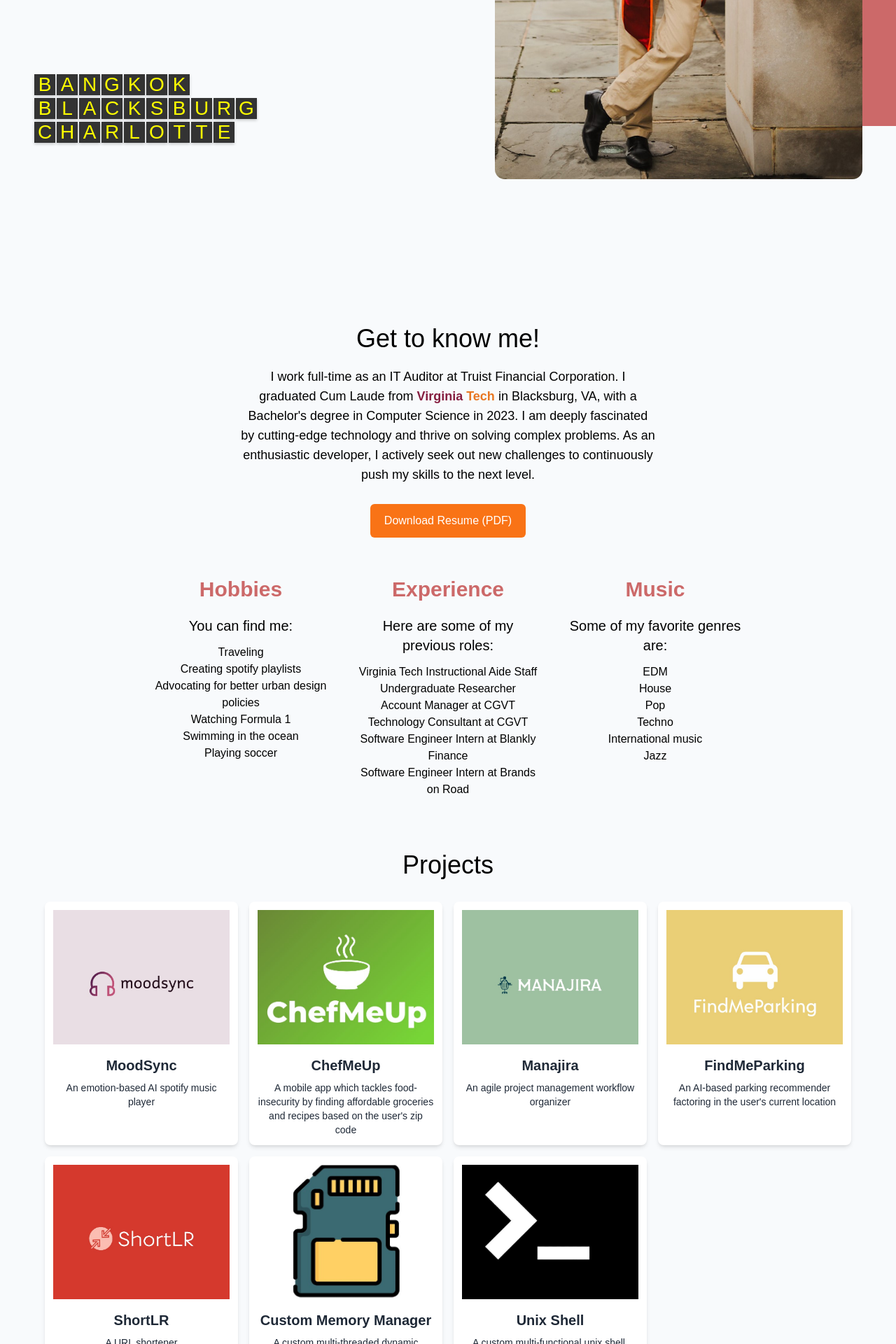
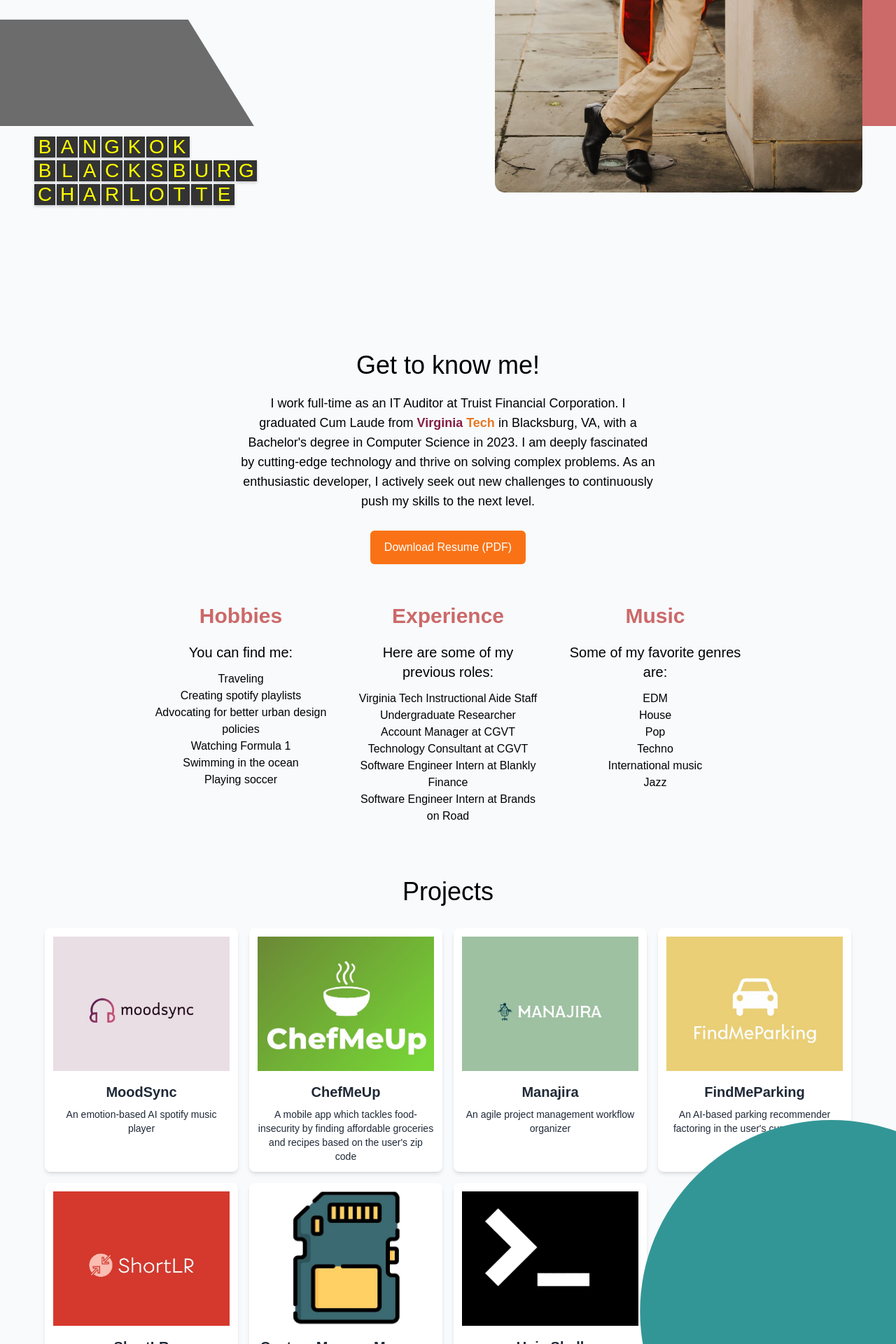
Before and after one commit to mehta-avi/avimehta.netlify.app, a React (Create React App) app: page / in a window 1280 px wide. Shown: the part 620-2540 px from the top of the page at 70% size. Built offline with nearby package versions, Linux system fonts and the light colour scheme.

Commit message:
refactored and new UI

```diff
--- a/src/About.js
+++ b/src/About.js
@@ -30,7 +30,7 @@
                   It's nice to meet you. I'm passionate about solving real-world problems using computer science and engineering with interests in all things tech, financial technology, startups, and sustainability. I aspire to develop technology that can improve people's lives.
               </p>
             </div>
-            <div className='flex max-w-xs space-x-3 text-black pb-5'>
+            <div className='flex max-w-xs mt-5 space-x-3 text-black pb-10'>
               <a href="https://github.com/mehta-avi" target="_blank" rel="noreferrer">
               <AiOutlineGithub size={42}/>
               </a>
--- a/src/CityFlipBoard.js
+++ b/src/CityFlipBoard.js
@@ -37,19 +37,19 @@
 
 const CityFlipBoard = () => {
 
-  // const gray_poly_style = {
-  //   backgroundColor: '#808080',
-  //   clipPath: 'polygon(0 75%, 51% 75%, 91% 100%, 0% 100%)',
-  //   position: 'absolute',
-  //   left: 0,
-  //   top: 0,
-  //   width: '35%',
-  //   height: '100%',
-  // };
+  const gray_poly_style = {
+    backgroundColor: '#6C6C6C',
+    clipPath: 'polygon(0 81%, 60% 81%, 81% 100%, 0% 100%)',
+    position: 'absolute',
+    left: 0,
+    top: 0,
+    width: '35%',
+    height: '100%',
+  };
 
   return (
-    <div>
-      <div className="flip-board pt-24">
+    <div className='mt-5 pt-10 '>
+      <div className="flip-board mt-10 pt-24" style={{position: 'relative', zIndex: 1}}>
         {cities.map((city, index) => (
           <div className="flip-board-item" key={city.name} style={{ animationDelay: `${index * 100}ms` }}>
             <div className="flip-board-content">
@@ -59,7 +59,7 @@
         ))}
       </div>
 
-    <div className="flip-board pt-0.5">
+      <div className="flip-board pt-0.5" style={{position: 'relative', zIndex: 1}}>
         {cities2.map((city, index2) => (
           <div className="flip-board-item" key={city.name} style={{ animationDelay: `${index2 * 100}ms` }}>
             <div className="flip-board-content">
@@ -69,7 +69,7 @@
         ))}
       </div>
 
-    <div className="flip-board pt-0.5">
+      <div className="flip-board pt-0.5" style={{position: 'relative', zIndex: 1}}>
         {cities3.map((city, index3) => (
           <div className="flip-board-item" key={city.name} style={{ animationDelay: `${index3 * 100}ms` }}>
             <div className="flip-board-content">
@@ -78,8 +78,10 @@
           </div>
         ))}
       </div>
+
+      <div className='i-right-bg'style={gray_poly_style}></div>
+
     </div>
-
   );
 };
 
--- a/src/Projects.js
+++ b/src/Projects.js
@@ -44,8 +44,19 @@
         },
       ];
 
+      const circle_poly_style = {
+        backgroundColor: '#339696',
+        clipPath: 'circle(31.6% at 91% 93%)',
+        position: 'absolute',
+        width: '80%',
+        height: '83.8%',
+        right: 0,
+      };
+
     return (
-        <div className="bg-slate-50 text-black ">
+
+        <div className="text-black bg-slate-50 ">
+            <div className='i-circle-bg'style={circle_poly_style}></div>
             <div className='items-start'>
                 <h2 className='text-4xl pt-1'> Projects </h2>
                 <div className="max-w-6xl mx-auto py-8 grid grid-cols-1 gap-4 sm:grid-cols-2 lg:grid-cols-4">
@@ -62,9 +73,9 @@
                         <p className="text-sm">{project.short_description}</p>
                         </div>
                     ))}
-        </div>
+              </div>
+          </div>
       </div>
-    </div>
   );
 };
 
```
Also changed, not shown: 1 other file (tests, documents, lock files or other folders). Lines whose indentation alone changed are shown as unchanged.
